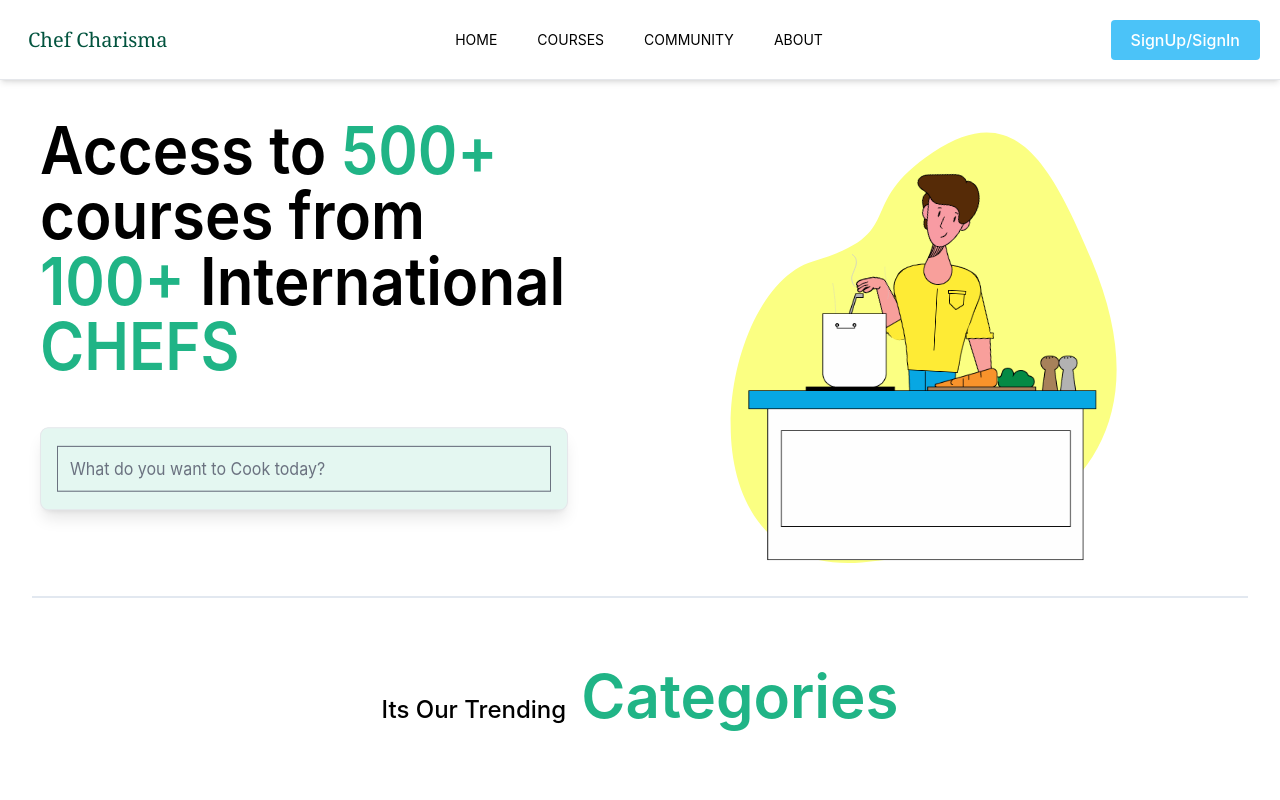
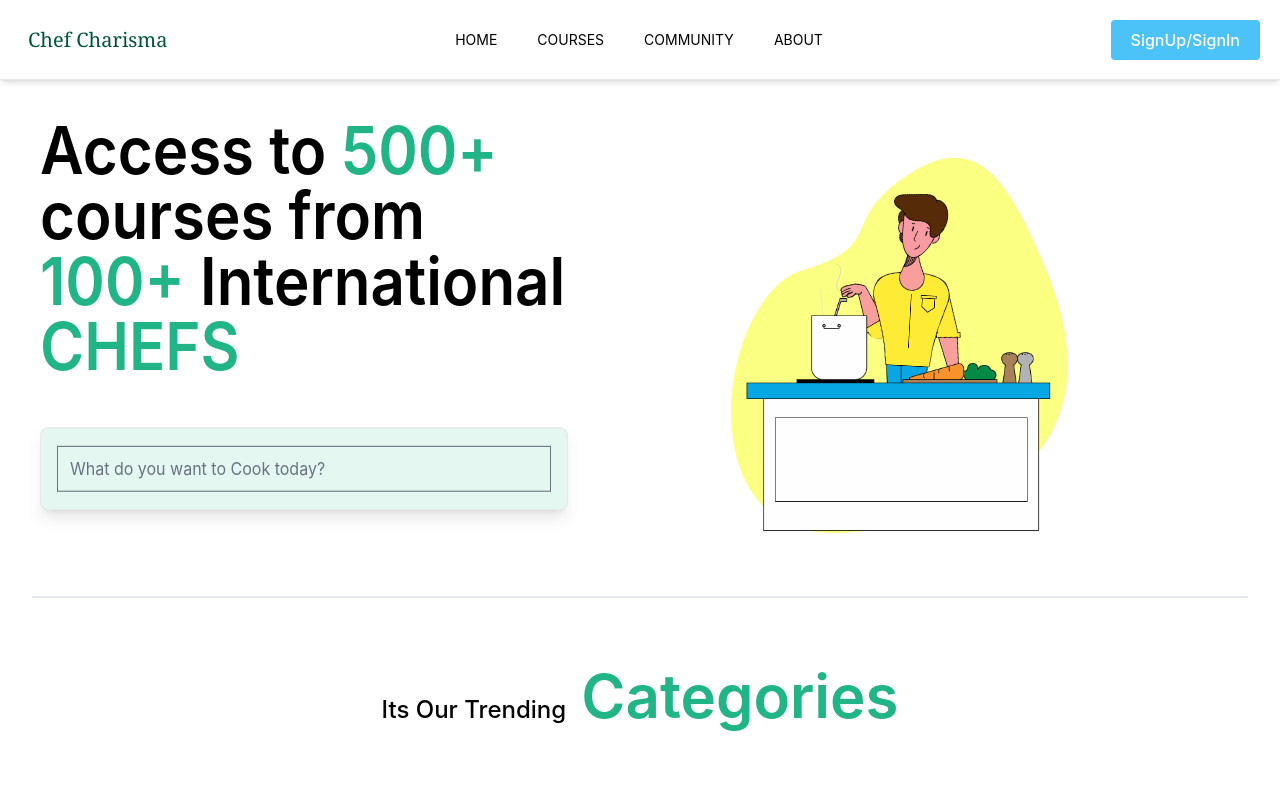
Before and after one commit to akbaralip/E-Learn-App-Frontend, a React (Vite) app in the folder frontend/: page / in a window 1280 px wide. Shown: the top 800 px of the page. Built offline with nearby package versions, Linux system fonts and the light colour scheme; no server answers.

Commit message:
Home page lottie size just  changes

```diff
--- a/frontend/src/pages/Home/Home.jsx
+++ b/frontend/src/pages/Home/Home.jsx
@@ -93,7 +93,7 @@ function Home() {
                 </button>
               </form>
             </div>
-            <div className="md:order-last order-first flex" style={{ height: '500px' }}>
+            <div className="md:order-last order-first flex px-2 py-8" style={{ height: '500px' }}>
               {View}
             </div>
           </div>
```
